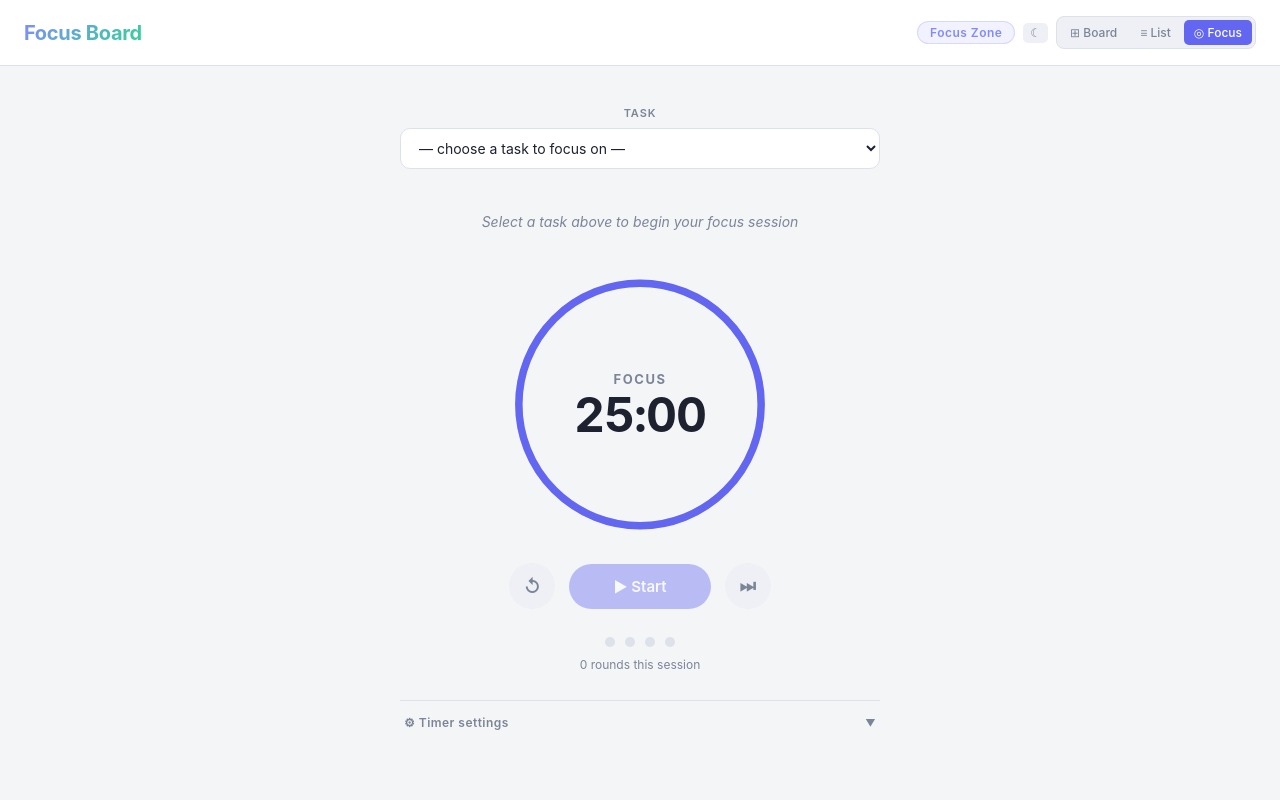
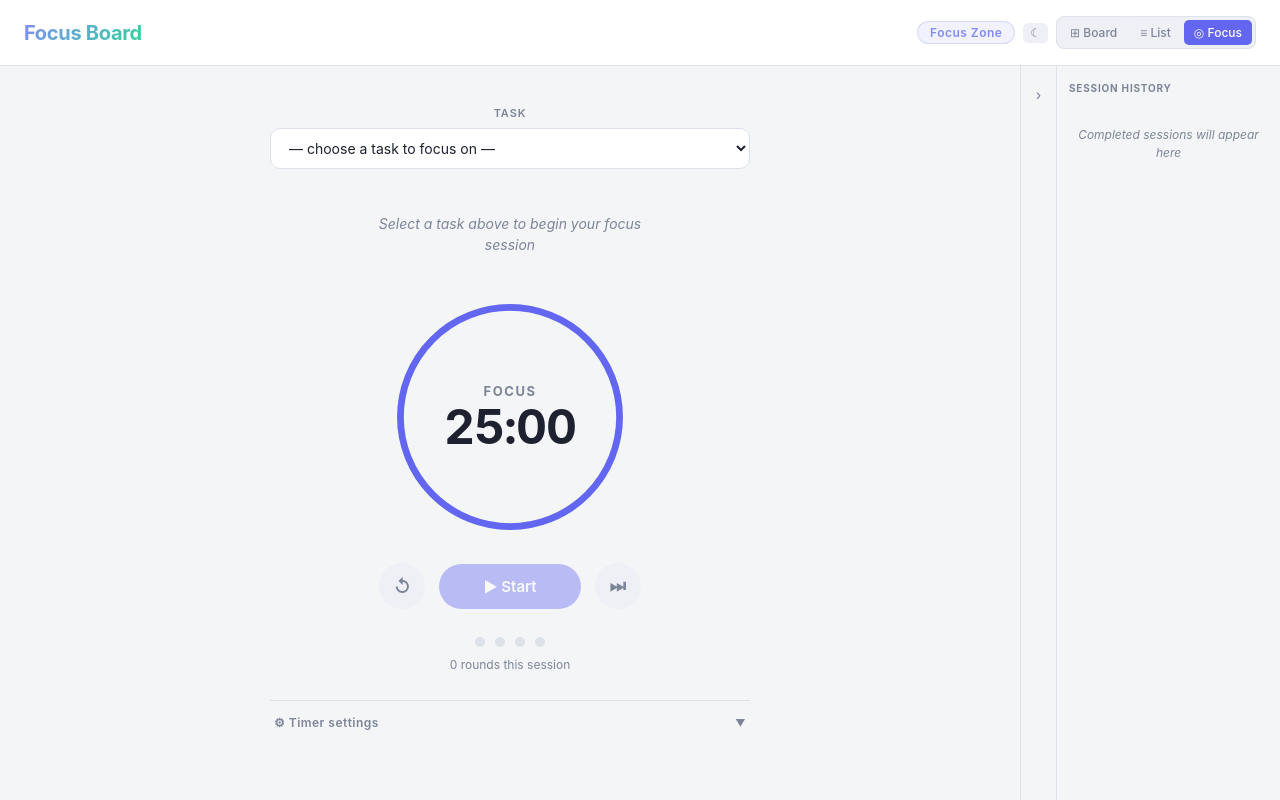
Before and after one commit to JSteff93/focus-todo, a React (Vite) app: page / in a window 1280 px wide. Both pictures are taken after a click on the button "◎ Focus". Built offline with nearby package versions, Linux system fonts and the light colour scheme.

Commit message:
add focus drawer with completed focus sessions

```diff
--- a/src/App.tsx
+++ b/src/App.tsx
@@ -116,6 +116,7 @@ function App() {
           selectedTaskId={focusTaskId}
           onSelectTask={setFocusTaskId}
           onIncrementPomodoro={store.incrementPomodoro}
+          onUpdateTask={store.updateTask}
         />
       )}
 
--- a/src/components/FocusZone.tsx
+++ b/src/components/FocusZone.tsx
@@ -13,6 +13,14 @@ interface TimerSettings {
   roundsPerLong: number;
 }
 
+interface SessionEntry {
+  taskId: string;
+  taskTitle: string;
+  sessionSecs: number;
+  cumulativeSecs: number;
+  completedAt: number;
+}
+
 const DEFAULT_SETTINGS: TimerSettings = {
   workMins: 25,
   shortBreakMins: 5,
@@ -24,8 +32,20 @@ function loadSettings(): TimerSettings {
   try {
     const raw = localStorage.getItem('pomodoroSettings');
     if (raw) return { ...DEFAULT_SETTINGS, ...JSON.parse(raw) };
-  } catch {}
-  return DEFAULT_SETTINGS;
+    return DEFAULT_SETTINGS;
+  } catch {
+    return DEFAULT_SETTINGS;
+  }
+}
+
+function loadHistory(): SessionEntry[] {
+  try {
+    const raw = localStorage.getItem('focusSessionHistory');
+    if (raw) return JSON.parse(raw) as SessionEntry[];
+    return [];
+  } catch {
+    return [];
+  }
 }
 
 interface Props {
@@ -35,12 +55,25 @@ interface Props {
   selectedTaskId: string | null;
   onSelectTask: (id: string | null) => void;
   onIncrementPomodoro: (taskId: string) => void;
+  onUpdateTask: (id: string, updates: Partial<Pick<Task, 'title' | 'description' | 'dueDate' | 'statusId' | 'recurrence' | 'assignee' | 'projectId'>>) => void;
 }
 
 function formatTime(secs: number) {
   const m = Math.floor(secs / 60).toString().padStart(2, '0');
   const s = (secs % 60).toString().padStart(2, '0');
   return `${m}:${s}`;
+}
+
+function formatMins(secs: number) {
+  const m = Math.floor(secs / 60);
+  if (m < 60) return `${m}m`;
+  const h = Math.floor(m / 60);
+  const rem = m % 60;
+  return rem > 0 ? `${h}h ${rem}m` : `${h}h`;
+}
+
+function cardHeight(sessionSecs: number): number {
+  return Math.min(74 + Math.floor(sessionSecs / 60), 150);
 }
 
 function phaseLabelStr(phase: Phase, isOvertime: boolean) {
@@ -50,7 +83,7 @@ function phaseLabelStr(phase: Phase, isOvertime: boolean) {
   return 'Long Break';
 }
 
-export function FocusZone({ tasks, statuses, projects, selectedTaskId, onSelectTask, onIncrementPomodoro }: Props) {
+export function FocusZone({ tasks, statuses, projects, selectedTaskId, onSelectTask, onIncrementPomodoro, onUpdateTask }: Props) {
   const [settings, setSettings] = useState<TimerSettings>(loadSettings);
 
   // Derived durations — update any time settings change
@@ -73,6 +106,9 @@ export function FocusZone({ tasks, statuses, projects, selectedTaskId, onSelectT
   const [overtimeSeconds, setOvertimeSeconds] = useState(0);
   const [showSettings, setShowSettings] = useState(false);
   const [drafts, setDrafts] = useState<Partial<Record<keyof TimerSettings, string>>>({});
+  const [history, setHistory] = useState<SessionEntry[]>(loadHistory);
+  const [historyOpen, setHistoryOpen] = useState(true);
+  const [showCompletePrompt, setShowCompletePrompt] = useState(false);
 
   function handleSettingChange(key: keyof TimerSettings, raw: string) {
     setDrafts(d => ({ ...d, [key]: raw }));
@@ -90,16 +126,72 @@ export function FocusZone({ tasks, statuses, projects, selectedTaskId, onSelectT
   // Refs so interval callbacks always read current values
   const phaseRef = useRef(phase);
   const isOvertimeRef = useRef(isOvertime);
+  const overtimeSecondsRef = useRef(overtimeSeconds);
   const sessionRoundsRef = useRef(sessionRounds);
   const selectedTaskIdRef = useRef(selectedTaskId);
   const onIncrementRef = useRef(onIncrementPomodoro);
+  const onUpdateTaskRef = useRef(onUpdateTask);
   const settingsRef = useRef(settings);
+  const selectedTaskTitleRef = useRef<string | null>(null);
   phaseRef.current = phase;
   isOvertimeRef.current = isOvertime;
+  overtimeSecondsRef.current = overtimeSeconds;
   sessionRoundsRef.current = sessionRounds;
   selectedTaskIdRef.current = selectedTaskId;
+  selectedTaskTitleRef.current = selectedTask?.title ?? null;
   onIncrementRef.current = onIncrementPomodoro;
+  onUpdateTaskRef.current = onUpdateTask;
   settingsRef.current = settings;
+
+  function addHistoryEntry() {
+    const tid = selectedTaskIdRef.current;
+    if (!tid) return;
+    onIncrementRef.current(tid);
+    const title = selectedTaskTitleRef.current ?? 'Unknown task';
+    const workSecs = settingsRef.current.workMins * 60;
+    const rawSecs = isOvertimeRef.current ? workSecs + overtimeSecondsRef.current : workSecs;
+    const sessionSecs = Math.round(rawSecs / 60) * 60;
+    setHistory(prev => {
+      const prevCumulative = prev
+        .filter(e => e.taskId === tid)
+        .reduce((acc, e) => acc + e.sessionSecs, 0);
+      return [...prev, { taskId: tid, taskTitle: title, sessionSecs, cumulativeSecs: prevCumulative + sessionSecs, completedAt: Date.now() }];
+    });
+  }
+
+  function onWorkTimerEnd() {
+    setSessionRounds(r => r + 1);
+    setIsRunning(false);
+    setShowAlert(true);
+  }
+
+  function completeTask() {
+    const tid = selectedTaskIdRef.current;
+    if (!tid) return;
+    const title = selectedTaskTitleRef.current ?? 'Unknown task';
+    const workedSecs = isOvertimeRef.current
+      ? settingsRef.current.workMins * 60 + overtimeSecondsRef.current
+      : settingsRef.current.workMins * 60 - timeLeft;
+    const sessionSecs = Math.max(60, Math.round(workedSecs / 60) * 60);
+    setHistory(prev => {
+      const prevCumulative = prev
+        .filter(e => e.taskId === tid)
+        .reduce((acc, e) => acc + e.sessionSecs, 0);
+      return [...prev, { taskId: tid, taskTitle: title, sessionSecs, cumulativeSecs: prevCumulative + sessionSecs, completedAt: Date.now() }];
+    });
+    onUpdateTaskRef.current(tid, { statusId: 'complete' });
+    setIsRunning(false);
+    setIsOvertime(false);
+    setOvertimeSeconds(0);
+    setShowAlert(false);
+    onSelectTask(null);
+    setShowCompletePrompt(true);
+  }
+
+  function continueWithTask(id: string) {
+    onSelectTask(id);
+    setShowCompletePrompt(false);
+  }
 
   // Document title live countdown
   useEffect(() => {
@@ -123,12 +215,7 @@ export function FocusZone({ tasks, statuses, projects, selectedTaskId, onSelectT
             const s = settingsRef.current;
             const p = phaseRef.current;
             if (p === 'work') {
-              const tid = selectedTaskIdRef.current;
-              if (tid) onIncrementRef.current(tid);
-              const next = sessionRoundsRef.current + 1;
-              setSessionRounds(next);
-              setIsRunning(false);
-              setShowAlert(true);
+              onWorkTimerEnd();
             } else {
               // Break finished — auto-return to work
               setPhase('work');
@@ -150,6 +237,10 @@ export function FocusZone({ tasks, statuses, projects, selectedTaskId, onSelectT
     const id = setInterval(() => setOvertimeSeconds(prev => prev + 1), 1000);
     return () => clearInterval(id);
   }, [isRunning, isOvertime]);
+
+  useEffect(() => {
+    localStorage.setItem('focusSessionHistory', JSON.stringify(history));
+  }, [history]);
 
   function updateSettings(updates: Partial<TimerSettings>) {
     const next = { ...settings, ...updates };
@@ -187,7 +278,6 @@ export function FocusZone({ tasks, statuses, projects, selectedTaskId, onSelectT
     setOvertimeSeconds(0);
     setPhase('work');
     setTimeLeft(workSecs);
-    setSessionRounds(0);
   }
 
   function reset() {
@@ -208,6 +298,7 @@ export function FocusZone({ tasks, statuses, projects, selectedTaskId, onSelectT
       setPhase('work');
       setTimeLeft(workSecs);
     } else if (isOvertime) {
+      addHistoryEntry();
       goToBreak(sessionRounds);
     } else {
       const next = sessionRounds + 1;
@@ -217,6 +308,7 @@ export function FocusZone({ tasks, statuses, projects, selectedTaskId, onSelectT
   }
 
   function takeBreak() {
+    addHistoryEntry();
     setShowAlert(false);
     setIsOvertime(false);
     setOvertimeSeconds(0);
@@ -249,6 +341,7 @@ export function FocusZone({ tasks, statuses, projects, selectedTaskId, onSelectT
   const timerDisplay = isOvertime ? `+${formatTime(overtimeSeconds)}` : formatTime(timeLeft);
 
   return (
+    <div className="focus-zone-outer">
     <div className="focus-zone">
 
       {/* Work-done alert modal */}
@@ -278,7 +371,11 @@ export function FocusZone({ tasks, statuses, projects, selectedTaskId, onSelectT
         <select
           className="focus-selector"
           value={selectedTaskId ?? ''}
-          onChange={e => selectTask(e.target.value || null)}
+          onChange={e => {
+            const id = e.target.value || null;
+            if (showCompletePrompt && id) continueWithTask(id);
+            else selectTask(id);
+          }}
         >
           <option value="">— choose a task to focus on —</option>
           {statuses.map(status => {
@@ -310,10 +407,17 @@ export function FocusZone({ tasks, statuses, projects, selectedTaskId, onSelectT
           <span className="focus-pomodoro-total">
             🍅 {selectedTask.pomodoroCount ?? 0} pomodoro{(selectedTask.pomodoroCount ?? 0) !== 1 ? 's' : ''} completed
           </span>
+          {!isBreak && (
+            <button className="focus-task-complete-btn" onClick={completeTask} title="Mark task complete and log time worked">
+              ✓ Complete task
+            </button>
+          )}
         </div>
       ) : (
         <div className="focus-empty-hint">
-          Select a task above to begin your focus session
+          {showCompletePrompt
+            ? '✓ Task marked complete — pick another task to continue your session'
+            : 'Select a task above to begin your focus session'}
         </div>
       )}
 
@@ -361,6 +465,11 @@ export function FocusZone({ tasks, statuses, projects, selectedTaskId, onSelectT
           </button>
         )}
         <button className="focus-ctrl focus-ctrl--icon" onClick={skipPhase} title="Skip phase">⏭</button>
+        {!isBreak && !isOvertime && selectedTask && (
+          <button className="focus-ctrl focus-ctrl--test" onClick={onWorkTimerEnd} title="Test: simulate session complete">
+            ✓ Done
+          </button>
+        )}
       </div>
 
       {/* Session progress dots */}
@@ -452,5 +561,35 @@ export function FocusZone({ tasks, statuses, projects, selectedTaskId, onSelectT
       </div>
 
     </div>
+
+    {/* Session history drawer */}
+    <div className={`focus-history-drawer${historyOpen ? '' : ' focus-history-drawer--collapsed'}`}>
+      <button
+        className="focus-history-toggle"
+        onClick={() => setHistoryOpen(o => !o)}
+        title={historyOpen ? 'Collapse history' : 'Expand history'}
+      >
+        {historyOpen ? '›' : '‹'}
+      </button>
+      {historyOpen && (
+        <div className="focus-history-content">
+          <p className="focus-history-header">Session History</p>
+          {history.length === 0 ? (
+            <p className="focus-history-empty">Completed sessions will appear here</p>
+          ) : (
+            [...history].reverse().map((entry) => (
+              <div key={entry.completedAt} className="focus-history-card" style={{ minHeight: cardHeight(entry.sessionSecs) }}>
+                <div className="focus-history-task">{entry.taskTitle}</div>
+                <div className="focus-history-times">
+                  <span className="focus-history-session">+{formatMins(entry.sessionSecs)} this session</span>
+                  <span className="focus-history-total">{formatMins(entry.cumulativeSecs)} total on task</span>
+                </div>
+              </div>
+            ))
+          )}
+        </div>
+      )}
+    </div>
+    </div>
   );
 }
--- a/src/index.css
+++ b/src/index.css
@@ -893,6 +893,13 @@ body {
 .task-expand-btn { color: #818cf8; }
 
 /* ── Focus Zone ────────────────────────────────── */
+.focus-zone-outer {
+  flex: 1;
+  display: flex;
+  flex-direction: row;
+  overflow: hidden;
+}
+
 .focus-zone {
   flex: 1;
   overflow-y: auto;
@@ -982,11 +989,33 @@ body {
   color: var(--text-muted);
 }
 
+.focus-task-complete-btn {
+  margin-top: 6px;
+  background: none;
+  border: 1px solid #10b981;
+  color: #10b981;
+  font-size: 11px;
+  font-weight: 600;
+  padding: 4px 12px;
+  border-radius: 6px;
+  cursor: pointer;
+  opacity: 0.75;
+  transition: opacity 0.12s, background 0.12s, color 0.12s;
+}
+.focus-task-complete-btn:hover {
+  opacity: 1;
+  background: #10b981;
+  color: #fff;
+}
+
 .focus-empty-hint {
   font-size: 14px;
   color: var(--text-muted);
   font-style: italic;
   padding: 16px;
+  text-align: center;
+  max-width: 320px;
+  line-height: 1.5;
 }
 
 /* Timer ring */
@@ -1189,6 +1218,19 @@ body {
 .focus-alert-btn--continue:hover { background: #d97706; }
 
 /* Overtime variant on the Start/Pause button */
+.focus-ctrl--test {
+  background: none;
+  border: 1px dashed #f59e0b;
+  color: #f59e0b;
+  font-size: 11px;
+  padding: 4px 10px;
+  border-radius: 6px;
+  cursor: pointer;
+  opacity: 0.7;
+  transition: opacity 0.12s;
+}
+.focus-ctrl--test:hover { opacity: 1; }
+
 .focus-ctrl--overtime {
   background: #f59e0b !important;
 }
@@ -1295,3 +1337,103 @@ body {
   transition: color 0.15s;
 }
 .focus-settings-reset:hover { color: var(--text); }
+
+/* ── Focus History Drawer ─────────────────────── */
+.focus-history-drawer {
+  width: 260px;
+  flex-shrink: 0;
+  display: flex;
+  flex-direction: row;
+  border-left: 1px solid var(--border);
+  overflow: hidden;
+  transition: width 0.2s ease;
+}
+
+.focus-history-drawer--collapsed {
+  width: 36px;
+}
+
+.focus-history-toggle {
+  width: 36px;
+  flex-shrink: 0;
+  border: none;
+  border-right: 1px solid var(--border);
+  background: none;
+  cursor: pointer;
+  color: var(--text-muted);
+  font-size: 16px;
+  display: flex;
+  align-items: flex-start;
+  justify-content: center;
+  padding-top: 20px;
+  transition: color 0.12s, background 0.12s;
+}
+
+.focus-history-toggle:hover {
+  color: var(--text);
+  background: var(--border);
+}
+
+.focus-history-content {
+  flex: 1;
+  overflow-y: auto;
+  padding: 16px 12px;
+  display: flex;
+  flex-direction: column;
+  gap: 8px;
+  min-width: 0;
+}
+
+.focus-history-header {
+  font-size: 10px;
+  font-weight: 700;
+  color: var(--text-muted);
+  letter-spacing: 0.08em;
+  text-transform: uppercase;
+  margin: 0 0 4px;
+}
+
+.focus-history-empty {
+  font-size: 12px;
+  color: var(--text-muted);
+  text-align: center;
+  margin-top: 20px;
+  font-style: italic;
+  line-height: 1.5;
+}
+
+.focus-history-card {
+  background: var(--surface);
+  border: 1px solid var(--border);
+  border-radius: 8px;
+  padding: 10px 12px;
+  display: flex;
+  flex-direction: column;
+  gap: 5px;
+}
+
+.focus-history-task {
+  font-size: 12px;
+  font-weight: 600;
+  color: var(--text);
+  white-space: nowrap;
+  overflow: hidden;
+  text-overflow: ellipsis;
+}
+
+.focus-history-times {
+  display: flex;
+  flex-direction: column;
+  gap: 2px;
+}
+
+.focus-history-session {
+  font-size: 12px;
+  color: #6366f1;
+  font-weight: 500;
+}
+
+.focus-history-total {
+  font-size: 11px;
+  color: var(--text-muted);
+}
```
